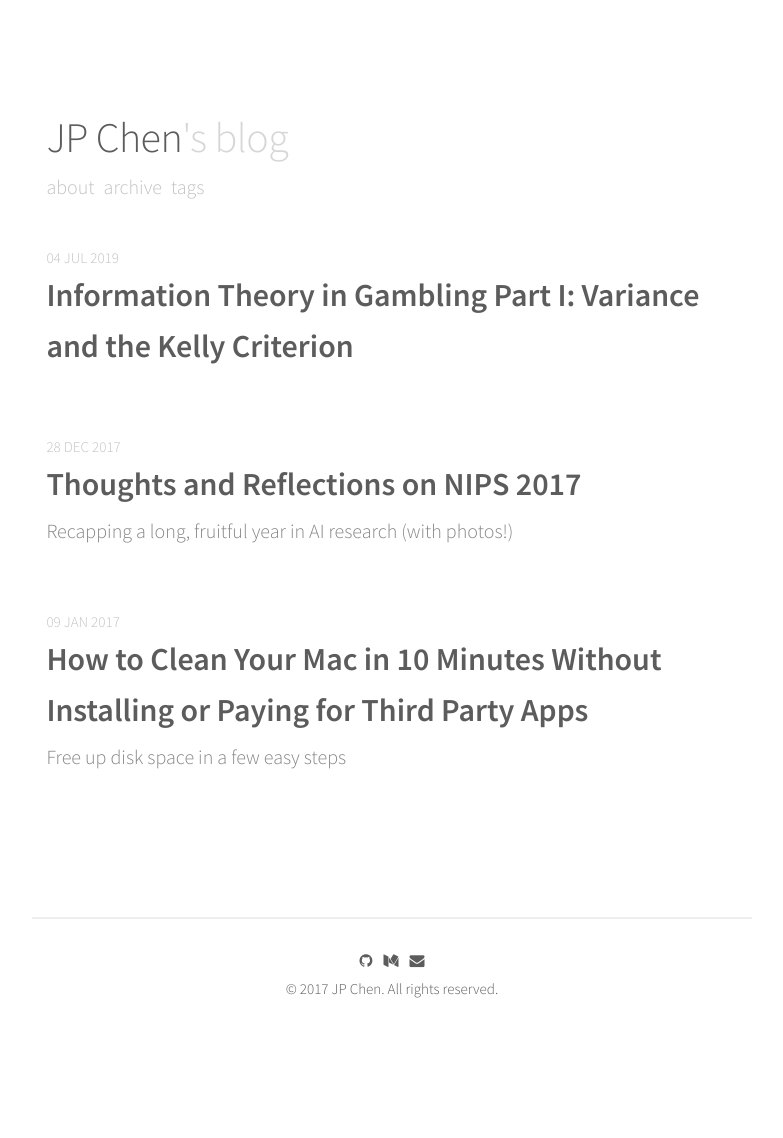
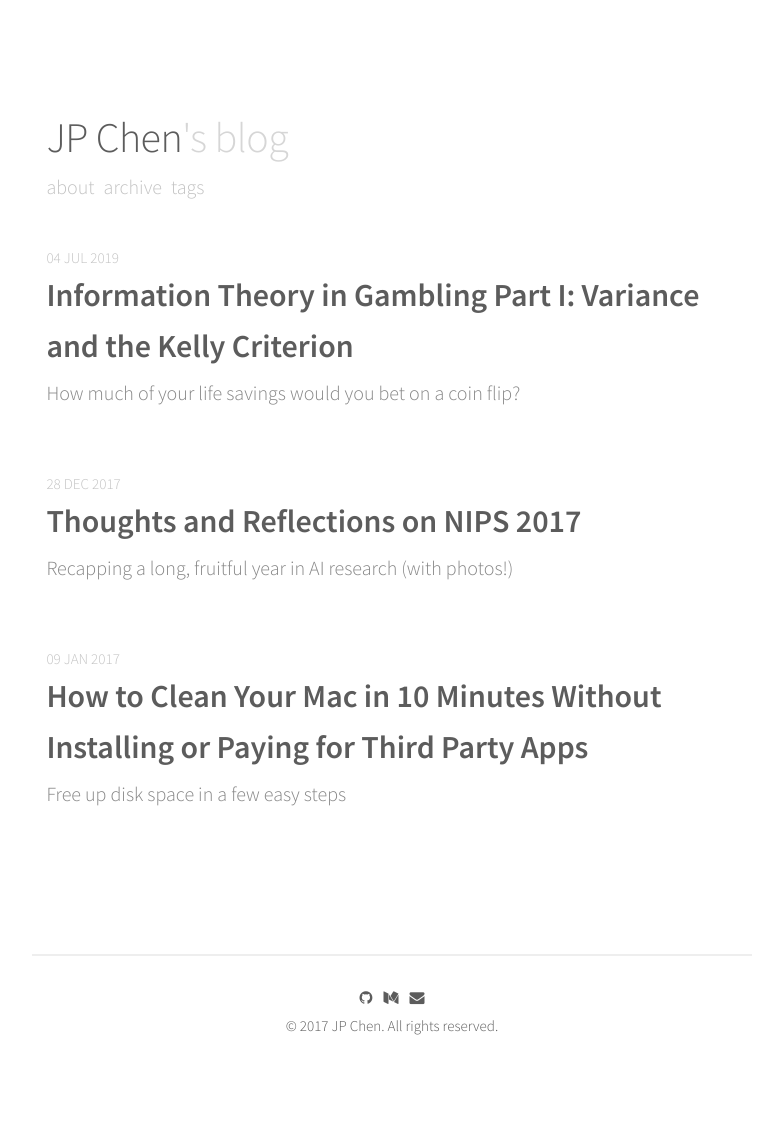
Before and after one commit to jpchen/blog, a Jekyll site: the page built from index.html, in a window 1280 px wide. Shown: the whole page, without its empty margins (248-1031 px from the left). Built offline with Jekyll 4.4.1, drawn with Linux system fonts in a browser that asks for light colours; nearby versions of some CDN libraries; the list of posts is cut into pages by our own code; before the commit the page ends 1101 px from its top, so only the background shows below that.

Commit message:
minor fixes

```diff
--- a/_posts/2019-07-04-kelly.md
+++ b/_posts/2019-07-04-kelly.md
@@ -1,7 +1,7 @@
 ---
 layout: post
 title: "Information Theory in Gambling Part I: Variance and the Kelly Criterion"
-description: ""
+description: "How much of your life savings would you bet on a coin flip?"
 date: 2019-07-04
 tags: [statistics, poker, information-theory, probability-theory, computer-science]
 comments: true
@@ -28,7 +28,7 @@ Rearranging to solve for $$x$$:
   x = q -  \frac{1 - q}{l}
 \end{equation}
 
-This is referred to as the *Kelly bet*.  For our game above, plugging 0.6 for $$q$$ and 1 for $$l$$, we get 0.6-0.4 = 0.2.  If we plot our wealth as a function of our bet, we see that the optimal bet size is indeed 20% of our wealth.
+This is commonly referred to as the *Kelly bet*.  For our game above, plugging 0.6 for $$q$$ and 1 for $$l$$, we get 0.6-0.4 = 0.2.  If we plot our wealth as a function of our bet, we see that the optimal bet size is indeed 20% of our wealth.
 
 ![returns]({{ site.url }}/images/kelly-returns.png){: .center-image}
 
@@ -84,7 +84,7 @@ The exact coin flip game described in the first section was actually conducted i
 
 <br>
 <sub>
-*Thanks to Jason Macdonald for discussions and feedback.*
+*Thanks to Jason MacDonald for discussions and feedback.*
 </sub>
 
 ## References
```
